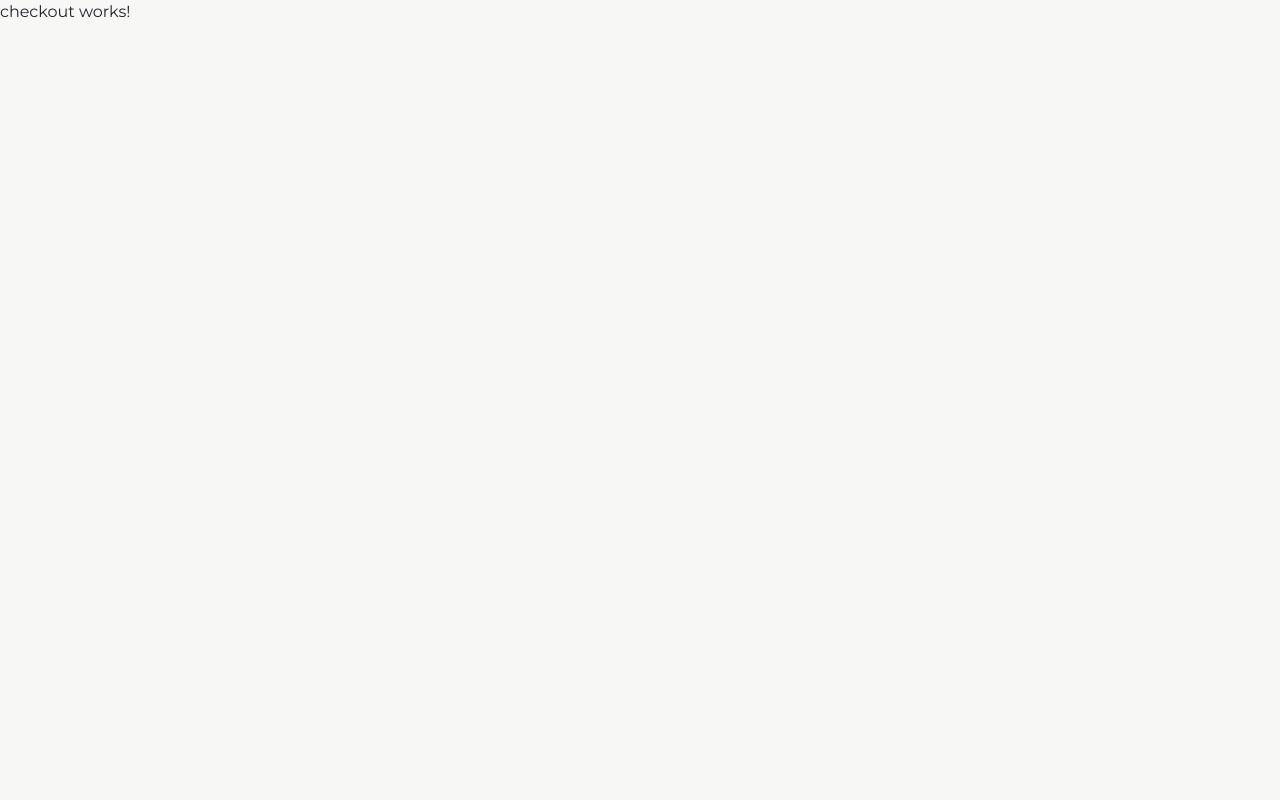
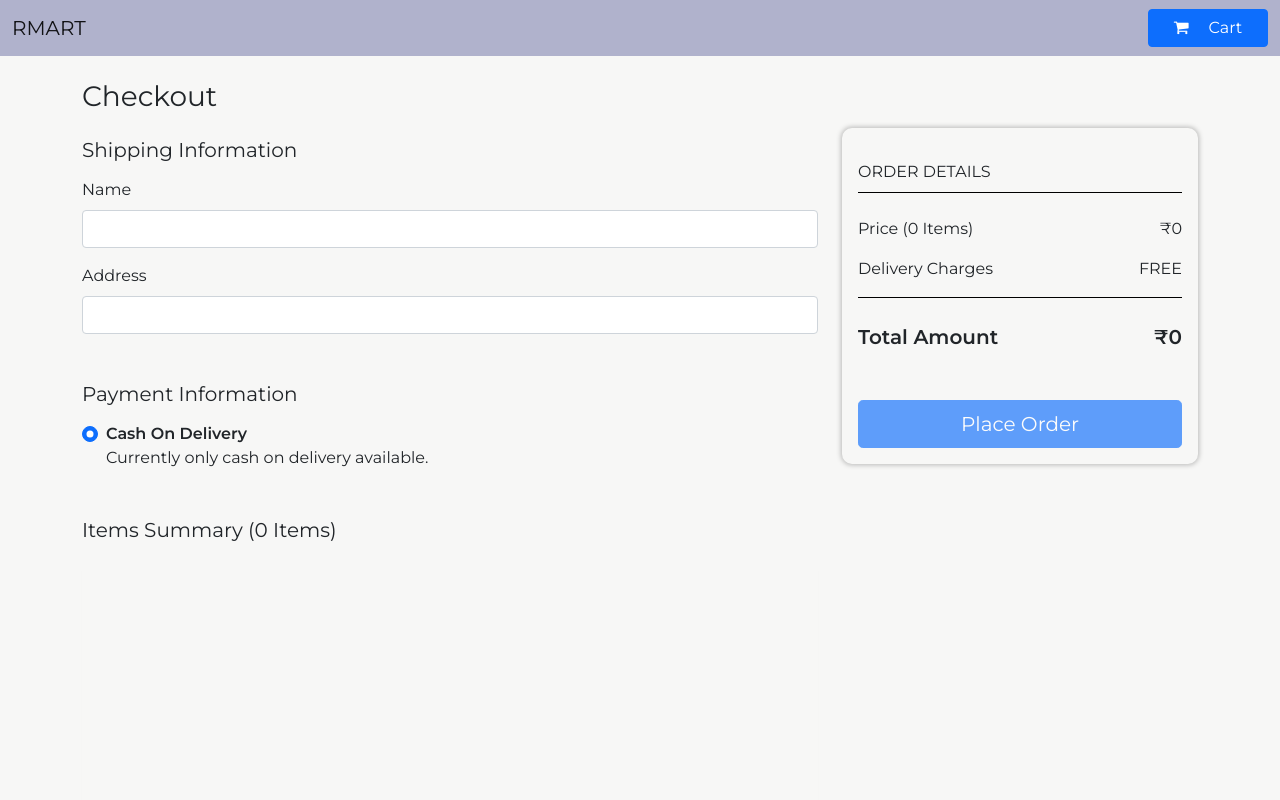
Before and after one commit to chandrangreat/RMart, an Angular app: page /checkout in a window 1280 px wide. Shown: the top 800 px of the page. Built offline with nearby package versions, Linux system fonts and the light colour scheme.

Commit message:
Completed checkout page UI

```diff
--- a/src/app/checkout/checkout.component.css
+++ b/src/app/checkout/checkout.component.css
@@ -0,0 +1,24 @@
+.items-summary-section {
+  /* box-shadow: 0px 0px 5px 1px rgb(0 0 0 / 25%); */
+  box-shadow: 0px 7px 4px -4px rgb(0 0 0 / 25%);
+  height: 400px;
+  overflow-y: scroll;
+}
+
+
+.cart-total-section {
+    border-radius: 10px;
+    box-shadow: 0px 0px 5px 1px rgb(0 0 0 / 25%);
+}
+
+.place-order-button {
+  width: 100%;
+}
+
+.cart-total-header {
+    border-bottom: 1px solid black;
+}
+
+.cart-total-price-details {
+    border-bottom: 1px solid black;
+}
--- a/src/app/checkout/checkout.component.html
+++ b/src/app/checkout/checkout.component.html
@@ -1 +1,72 @@
-<p>checkout works!</p>
+<app-header></app-header>
+<ng-container *ngIf="cart$ | async as cart">
+  <form [formGroup]="checkoutForm" (ngSubmit)="submitCheckoutForm()">
+    <div class="container my-4">
+      <div class="row">
+        <div class="col-8">
+          <div class="checkout-header">
+            <h3>Checkout</h3>
+          </div>
+          <div class="checkout-form-container my-4">
+            <h5 class="mb-3">Shipping Information</h5>
+            <div class="mb-3">
+              <label for="name" class="form-label">Name</label><span class="invalid-server-feedback"
+                *ngIf="name?.invalid && (name?.dirty || name?.touched)">
+                *required
+              </span>
+              <input required type="text" name="name" formControlName="name" class="form-control" id="name"
+                [ngClass]="{'is-invalid': name?.invalid && (name?.dirty || name?.touched)}" />
+            </div>
+            <div class="mb-3">
+              <label for="address" class="form-label">Address</label><span class="invalid-server-feedback"
+                *ngIf="address?.invalid && (address?.dirty || address?.touched)">
+                *required
+              </span>
+              <input required type="text" name="address" formControlName="address" class="form-control" id="address"
+                [ngClass]="{'is-invalid': address?.invalid && (address?.dirty || address?.touched)}" />
+            </div>
+            <h5 class="mt-5 mb-3">Payment Information</h5>
+            <div class="form-check">
+              <input class="form-check-input" formControlName="paymentMethod" type="radio" name="paymentMethod"
+                value="Cash On Delivery" checked>
+              <label class="form-check-label fw-bold" for="exampleRadios1">
+                Cash On Delivery
+              </label>
+              <p>Currently only cash on delivery available.</p>
+            </div>
+            <h5 class="mt-5 mb-3">Items Summary ({{cart.totalCartItems}} Items)</h5>
+            <div class="items-summary-section">
+              <ng-container *ngFor="let cartProduct of cart.cartProducts">
+                <app-cart-item [cartProduct]="cartProduct" [isDisplayedAsItemSummary]="false"></app-cart-item>
+              </ng-container>
+            </div>
+          </div>
+        </div>
+        <div class="col-4">
+          <div class="cart-total-section p-3 my-5">
+            <div class="cart-total-header py-2 my-2">
+              ORDER DETAILS
+            </div>
+            <div class="cart-total-price-details my-4">
+              <div class="d-flex justify-content-between my-3">
+                <span>Price ({{cart.totalCartItems}} Items)</span><span>{{cart.totalCartPrice | currency:
+                  'INR':'symbol':'1.0-0'}}</span>
+              </div>
+              <div class="d-flex justify-content-between my-3">
+                <span>Delivery Charges</span><span>FREE</span>
+              </div>
+            </div>
+            <div class="cart-total-price d-flex justify-content-between my-3 fs-5 fw-bold">
+              <span>Total Amount</span>
+              <span>{{cart.totalCartPrice | currency:'INR':'symbol':'1.0-0'}}</span>
+            </div>
+            <div class="cart-total-place-order mt-5">
+              <button [disabled]="checkoutForm.invalid" class="btn btn-primary btn-lg place-order-button">Place
+                Order</button>
+            </div>
+          </div>
+        </div>
+      </div>
+    </div>
+  </form>
+</ng-container>
--- a/src/app/checkout/checkout.component.ts
+++ b/src/app/checkout/checkout.component.ts
@@ -1,15 +1,38 @@
 import { Component, OnInit } from '@angular/core';
+import { FormGroup, FormControl, Validators } from '@angular/forms';
+import { CartService } from '../core/services/cart.service';
+import { Cart, CartProduct } from '../core/types/Cart';
+import { Observable, of } from 'rxjs';
 
 @Component({
   selector: 'app-checkout',
   templateUrl: './checkout.component.html',
-  styleUrls: ['./checkout.component.css']
+  styleUrls: ['./checkout.component.css'],
 })
 export class CheckoutComponent implements OnInit {
+  checkoutForm: FormGroup = new FormGroup({
+    name: new FormControl('', [Validators.required]),
+    address: new FormControl('', [Validators.required]),
+    paymentMethod: new FormControl('Cash On Delivery', [Validators.required]),
+  });
 
-  constructor() { }
+  cart$: Observable<Cart> = of();
+
+  constructor(public cartService: CartService) {}
 
   ngOnInit(): void {
+    this.cart$ = this.cartService.getCart().asObservable();
   }
 
+  submitCheckoutForm() {
+    console.log(this.checkoutForm);
+  }
+
+  get name() {
+    return this.checkoutForm.get('name');
+  }
+
+  get address() {
+    return this.checkoutForm.get('address');
+  }
 }
```
Also changed, not shown: src/app/checkout/checkout.module.ts (+9 -7 lines).
